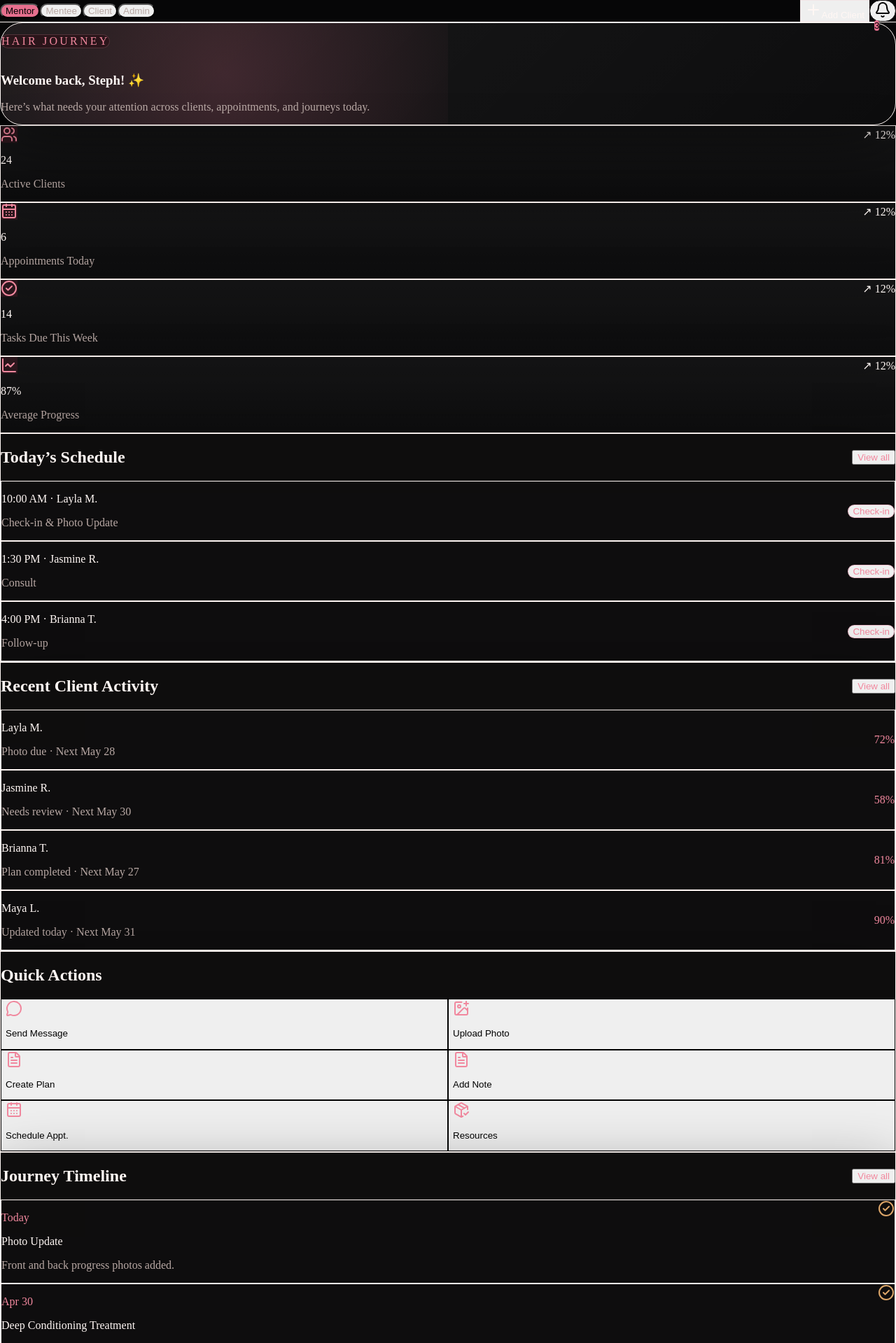
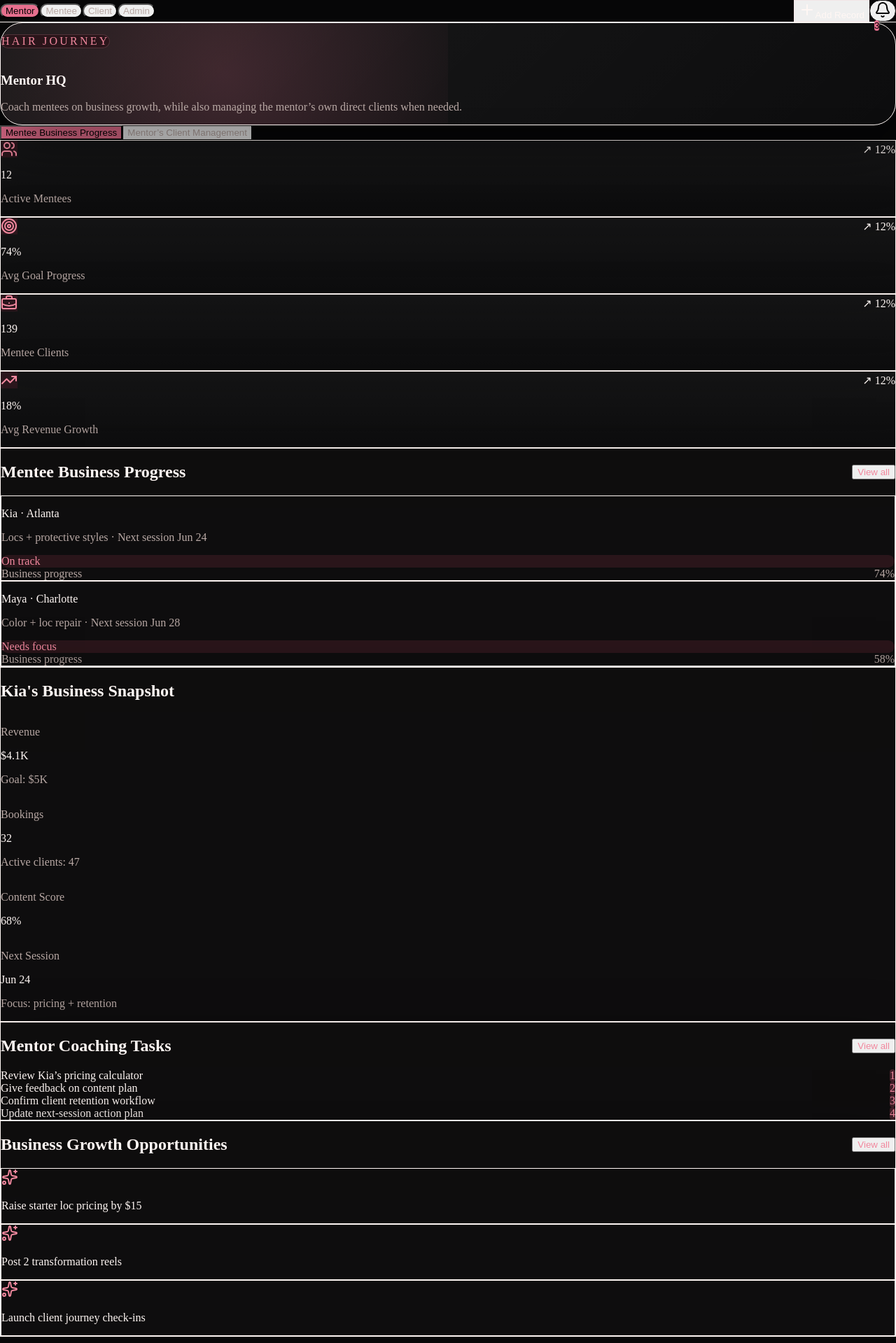
Before and after one commit to dnrhymer4/Client_Hair_Journey, a Next.js app: page / in a window 1280 px wide. Shown: the top 1919 px of the page at 70% size. Built offline with nearby package versions, Linux system fonts and the light colour scheme.

Commit message:
Update DarkDashboard.tsx

```diff
--- a/components/DarkDashboard.tsx
+++ b/components/DarkDashboard.tsx
@@ -20,9 +20,43 @@ import {
   Sparkles,
   Users,
   WalletCards,
+  BriefcaseBusiness,
+  Target,
+  TrendingUp,
+  UserRound,
 } from "lucide-react";
 
 type View = "mentor" | "mentee" | "client" | "admin";
+type MentorTab = "mentees" | "mentorClients";
+
+const mentees = [
+  {
+    name: "Kia",
+    market: "Atlanta",
+    niche: "Locs + protective styles",
+    revenue: "$4.1K",
+    goal: "$5K",
+    progress: 74,
+    clients: 47,
+    bookings: 32,
+    contentScore: 68,
+    status: "On track",
+    nextSession: "Jun 24",
+  },
+  {
+    name: "Maya",
+    market: "Charlotte",
+    niche: "Color + loc repair",
+    revenue: "$3.2K",
+    goal: "$4.5K",
+    progress: 58,
+    clients: 29,
+    bookings: 21,
+    contentScore: 45,
+    status: "Needs focus",
+    nextSession: "Jun 28",
+  },
+];
 
 const clients = [
   { name: "Layla M.", service: "Check-in & Photo Update", progress: 72, status: "Photo due", next: "May 28" },
@@ -31,7 +65,7 @@ const clients = [
   { name: "Maya L.", service: "Growth Plan", progress: 90, status: "Updated today", next: "May 31" },
 ];
 
-const timeline = [
+const clientTimeline = [
   { date: "Today", title: "Photo Update", body: "Front and back progress photos added." },
   { date: "Apr 30", title: "Deep Conditioning Treatment", body: "Hydration boost and trim completed." },
   { date: "Apr 16", title: "Color Refresh", body: "Gloss and root blend completed." },
@@ -44,11 +78,18 @@ const appointments = [
   { time: "4:00 PM", name: "Brianna T.", type: "Follow-up" },
 ];
 
-const plan = [
+const carePlan = [
   ["Hydration", "3x per week"],
   ["Protein", "1x per week"],
   ["Scalp Care", "Massage 2x per week"],
   ["Protect", "Heat protectant daily"],
+];
+
+const mentorTasks = [
+  "Review Kia’s pricing calculator",
+  "Give feedback on content plan",
+  "Confirm client retention workflow",
+  "Update next-session action plan",
 ];
 
 function Shell({ view, setView, children }: { view: View; setView: (view: View) => void; children: React.ReactNode }) {
@@ -90,8 +131,8 @@ function Shell({ view, setView, children }: { view: View; setView: (view: View)
               <Crown className="h-5 w-5" />
             </div>
             <div>
-              <p className="font-bold">Steph B.</p>
-              <p className="text-xs text-[#b8a8a4]">Mentor / Loctitian</p>
+              <p className="font-bold">Mentor Account</p>
+              <p className="text-xs text-[#b8a8a4]">Coaching + client care</p>
             </div>
           </div>
         </div>
@@ -118,14 +159,14 @@ function Shell({ view, setView, children }: { view: View; setView: (view: View)
               <Search className="absolute left-4 top-3.5 h-4 w-4 text-[#b8a8a4]" />
               <input
                 className="w-full rounded-2xl border border-white/10 bg-white/[0.04] py-3 pl-11 pr-4 text-sm text-white outline-none placeholder:text-[#76676a]"
-                placeholder="Search clients, appointments, notes..."
+                placeholder="Search mentees, clients, appointments, notes..."
               />
             </div>
 
             <div className="ml-auto flex items-center gap-3">
               <button className="rounded-2xl border border-[#ffb7c42e] bg-white/[0.04] px-4 py-2 text-sm font-bold text-[#fff7f4]">
                 <Plus className="mr-2 inline h-4 w-4" />
-                Add Client
+                Add Record
               </button>
               <button className="relative rounded-full border border-white/10 bg-white/[0.04] p-3">
                 <Bell className="h-4 w-4" />
@@ -208,6 +249,29 @@ function ClientRows() {
   );
 }
 
+function MenteeRows() {
+  return (
+    <div className="space-y-3">
+      {mentees.map((m) => (
+        <div key={m.name} className="rounded-2xl border border-white/10 bg-white/[0.035] p-4">
+          <div className="mb-3 flex flex-col gap-2 md:flex-row md:items-center md:justify-between">
+            <div>
+              <p className="font-black">{m.name} · {m.market}</p>
+              <p className="text-xs text-[#b8a8a4]">{m.niche} · Next session {m.nextSession}</p>
+            </div>
+            <span className="rounded-full bg-[#2a151a] px-3 py-1 text-xs font-black text-[#f1889e]">{m.status}</span>
+          </div>
+          <div className="mb-2 flex justify-between text-xs text-[#b8a8a4]">
+            <span>Business progress</span>
+            <span>{m.progress}%</span>
+          </div>
+          <ProgressBar value={m.progress} />
+        </div>
+      ))}
+    </div>
+  );
+}
+
 function QuickActions() {
   const actions = [
     ["Send Message", MessageCircle],
@@ -230,12 +294,12 @@ function QuickActions() {
   );
 }
 
-function JourneyAndPlan() {
+function ClientJourneyAndPlan() {
   return (
     <div className="grid gap-5 xl:grid-cols-[1.4fr_.7fr]">
-      <Panel title="Journey Timeline">
+      <Panel title="Client Journey Timeline">
         <div className="space-y-3">
-          {timeline.map((t) => (
+          {clientTimeline.map((t) => (
             <div key={t.title} className="flex gap-4 rounded-2xl border border-white/10 bg-white/[0.03] p-4">
               <div className="mt-1 h-3 w-3 rounded-full bg-[#e66f8e] shadow-[0_0_20px_rgba(230,111,142,.8)]" />
               <div className="flex-1">
@@ -249,9 +313,9 @@ function JourneyAndPlan() {
         </div>
       </Panel>
 
-      <Panel title="Care Plan">
+      <Panel title="Client Care Plan">
         <div className="space-y-3">
-          {plan.map(([title, sub]) => (
+          {carePlan.map(([title, sub]) => (
             <div key={title} className="flex items-center gap-3 rounded-2xl bg-white/[0.035] p-4">
               <div className="grid h-10 w-10 place-items-center rounded-2xl bg-[#2a151a] text-[#f1889e]">
                 <Droplets className="h-5 w-5" />
@@ -268,19 +332,86 @@ function JourneyAndPlan() {
   );
 }
 
-function MentorView() {
+function MentorMenteeProgressView() {
+  const selectedMentee = mentees[0];
+
   return (
-    <div className="space-y-7">
-      <Hero title="Welcome back, Steph! ✨" subtitle="Here’s what needs your attention across clients, appointments, and journeys today." />
+    <div className="space-y-5">
       <div className="grid gap-4 md:grid-cols-2 xl:grid-cols-4">
-        <Metric icon={Users} label="Active Clients" value="24" />
+        <Metric icon={Users} label="Active Mentees" value="12" />
+        <Metric icon={Target} label="Avg Goal Progress" value="74%" />
+        <Metric icon={BriefcaseBusiness} label="Mentee Clients" value="139" />
+        <Metric icon={TrendingUp} label="Avg Revenue Growth" value="18%" />
+      </div>
+
+      <div className="grid gap-5 xl:grid-cols-[1.1fr_.9fr]">
+        <Panel title="Mentee Business Progress">
+          <MenteeRows />
+        </Panel>
+
+        <Panel title={`${selectedMentee.name}'s Business Snapshot`} action={false}>
+          <div className="grid gap-3 sm:grid-cols-2">
+            <div className="rounded-2xl bg-white/[0.035] p-4">
+              <p className="text-xs text-[#b8a8a4]">Revenue</p>
+              <p className="text-2xl font-black">{selectedMentee.revenue}</p>
+              <p className="text-xs text-[#b8a8a4]">Goal: {selectedMentee.goal}</p>
+            </div>
+            <div className="rounded-2xl bg-white/[0.035] p-4">
+              <p className="text-xs text-[#b8a8a4]">Bookings</p>
+              <p className="text-2xl font-black">{selectedMentee.bookings}</p>
+              <p className="text-xs text-[#b8a8a4]">Active clients: {selectedMentee.clients}</p>
+            </div>
+            <div className="rounded-2xl bg-white/[0.035] p-4">
+              <p className="text-xs text-[#b8a8a4]">Content Score</p>
+              <p className="text-2xl font-black">{selectedMentee.contentScore}%</p>
+              <ProgressBar value={selectedMentee.contentScore} />
+            </div>
+            <div className="rounded-2xl bg-white/[0.035] p-4">
+              <p className="text-xs text-[#b8a8a4]">Next Session</p>
+              <p className="text-2xl font-black">{selectedMentee.nextSession}</p>
+              <p className="text-xs text-[#b8a8a4]">Focus: pricing + retention</p>
+            </div>
+          </div>
+        </Panel>
+      </div>
+
+      <div className="grid gap-5 xl:grid-cols-[.8fr_1.2fr]">
+        <Panel title="Mentor Coaching Tasks">
+          {mentorTasks.map((task, i) => (
+            <div key={task} className="mb-3 flex items-center justify-between rounded-2xl bg-white/[0.035] p-4">
+              <span className="text-sm font-bold">{task}</span>
+              <span className="grid h-7 w-7 place-items-center rounded-full bg-[#44212a] text-sm font-black text-[#f1889e]">{i + 1}</span>
+            </div>
+          ))}
+        </Panel>
+
+        <Panel title="Business Growth Opportunities">
+          <div className="grid gap-4 md:grid-cols-3">
+            {["Raise starter loc pricing by $15", "Post 2 transformation reels", "Launch client journey check-ins"].map((item) => (
+              <div key={item} className="rounded-2xl border border-white/10 bg-white/[0.03] p-4">
+                <Sparkles className="mb-3 h-5 w-5 text-[#f1889e]" />
+                <p className="font-bold">{item}</p>
+              </div>
+            ))}
+          </div>
+        </Panel>
+      </div>
+    </div>
+  );
+}
+
+function MentorClientManagementView() {
+  return (
+    <div className="space-y-5">
+      <div className="grid gap-4 md:grid-cols-2 xl:grid-cols-4">
+        <Metric icon={Users} label="Mentor's Active Clients" value="24" />
         <Metric icon={CalendarDays} label="Appointments Today" value="6" />
-        <Metric icon={CheckCircle2} label="Tasks Due This Week" value="14" />
-        <Metric icon={LineChart} label="Average Progress" value="87%" />
+        <Metric icon={CheckCircle2} label="Client Tasks Due" value="14" />
+        <Metric icon={LineChart} label="Avg Client Progress" value="87%" />
       </div>
 
       <div className="grid gap-5 xl:grid-cols-[1.2fr_1fr_.9fr]">
-        <Panel title="Today’s Schedule">
+        <Panel title="Mentor's Client Schedule">
           <div className="space-y-3">
             {appointments.map((a) => (
               <div key={a.time} className="flex items-center justify-between rounded-2xl border border-white/10 bg-white/[0.03] p-4">
@@ -298,12 +429,46 @@ function MentorView() {
           <ClientRows />
         </Panel>
 
-        <Panel title="Quick Actions" action={false}>
+        <Panel title="Quick Client Actions" action={false}>
           <QuickActions />
         </Panel>
       </div>
 
-      <JourneyAndPlan />
+      <ClientJourneyAndPlan />
+    </div>
+  );
+}
+
+function MentorView() {
+  const [tab, setTab] = useState<MentorTab>("mentees");
+
+  return (
+    <div className="space-y-7">
+      <Hero
+        title="Mentor HQ"
+        subtitle="Coach mentees on business growth, while also managing the mentor’s own direct clients when needed."
+      />
+
+      <div className="flex flex-wrap gap-3">
+        <button
+          onClick={() => setTab("mentees")}
+          className={`rounded-2xl px-5 py-3 text-sm font-black ${
+            tab === "mentees" ? "bg-[#e66f8e] text-white" : "border border-white/10 bg-white/[0.04] text-[#b8a8a4]"
+          }`}
+        >
+          Mentee Business Progress
+        </button>
+        <button
+          onClick={() => setTab("mentorClients")}
+          className={`rounded-2xl px-5 py-3 text-sm font-black ${
+            tab === "mentorClients" ? "bg-[#e66f8e] text-white" : "border border-white/10 bg-white/[0.04] text-[#b8a8a4]"
+          }`}
+        >
+          Mentor’s Client Management
+        </button>
+      </div>
+
+      {tab === "mentees" ? <MentorMenteeProgressView /> : <MentorClientManagementView />}
     </div>
   );
 }
@@ -311,7 +476,7 @@ function MentorView() {
 function MenteeView() {
   return (
     <div className="space-y-7">
-      <Hero title="Business Dashboard" subtitle="A clean operating view for bookings, clients, content, products, and follow-ups." />
+      <Hero title="Mentee Business Dashboard" subtitle="A clean operating view for bookings, clients, content, products, and follow-ups." />
       <div className="grid gap-4 md:grid-cols-2 xl:grid-cols-4">
         <Metric icon={WalletCards} label="Monthly Revenue" value="$4.1K" />
         <Metric icon={CalendarDays} label="Booked Appts" value="56" />
@@ -320,10 +485,10 @@ function MenteeView() {
       </div>
 
       <div className="grid gap-5 xl:grid-cols-[1.2fr_.8fr]">
-        <Panel title="Clients Overview">
+        <Panel title="Mentee's Clients">
           <ClientRows />
         </Panel>
-        <Panel title="Tasks Due">
+        <Panel title="Business Tasks Due">
           {["Review photo updates", "Follow up with clients", "Update care plans", "Check-in reminders"].map((t, i) => (
             <div key={t} className="mb-3 flex items-center justify-between rounded-2xl bg-white/[0.035] p-4">
               <span className="text-sm font-bold">{t}</span>
@@ -332,17 +497,6 @@ function MenteeView() {
           ))}
         </Panel>
       </div>
-
-      <Panel title="Content + Client Growth Priorities">
-        <div className="grid gap-4 md:grid-cols-3">
-          {["Post 2 transformation reels", "Add 5 client progress photos", "Send wash-day reminders"].map((x) => (
-            <div key={x} className="rounded-2xl border border-white/10 bg-white/[0.03] p-4">
-              <Sparkles className="mb-3 h-5 w-5 text-[#f1889e]" />
-              <p className="font-bold">{x}</p>
-            </div>
-          ))}
-        </div>
-      </Panel>
     </div>
   );
 }
@@ -350,7 +504,7 @@ function MenteeView() {
 function ClientView() {
   return (
     <div className="space-y-7">
-      <Hero title="Hey, Layla! 👋" subtitle="Your hair journey is on track. Here’s your progress, next appointment, and care plan." />
+      <Hero title="Hey, Layla! 👋" subtitle="Your individual hair journey, appointment plan, care routine, and progress history." />
       <div className="grid gap-5 xl:grid-cols-[1.1fr_.9fr]">
         <Panel title="Your Progress Overview">
           <div className="mb-4 flex items-end justify-between">
@@ -373,7 +527,7 @@ function ClientView() {
         </Panel>
       </div>
 
-      <JourneyAndPlan />
+      <ClientJourneyAndPlan />
 
       <Panel title="Recent Photos">
         <div className="grid gap-4 sm:grid-cols-3">
@@ -397,13 +551,13 @@ function AdminView() {
       <Hero title="Admin Dashboard" subtitle="Platform-level usage, bookings, revenue, retention, and user activity." />
       <div className="grid gap-4 md:grid-cols-2 xl:grid-cols-4">
         <Metric icon={Users} label="Total Users" value="52" />
-        <Metric icon={Users} label="Active Clients" value="38" />
+        <Metric icon={UserRound} label="Clients" value="38" />
         <Metric icon={Crown} label="Mentors" value="6" />
         <Metric icon={WalletCards} label="Total Revenue" value="$6.8K" />
       </div>
 
       <div className="grid gap-5 xl:grid-cols-2">
-        <Panel title="Analytics Overview">
+        <Panel title="Platform Overview">
           <div className="rounded-3xl border border-white/10 bg-white/[0.03] p-6">
             <p className="text-5xl font-black text-[#f1889e]">72%</p>
             <p className="mt-2 text-[#b8a8a4]">Average client journey progress</p>
```
